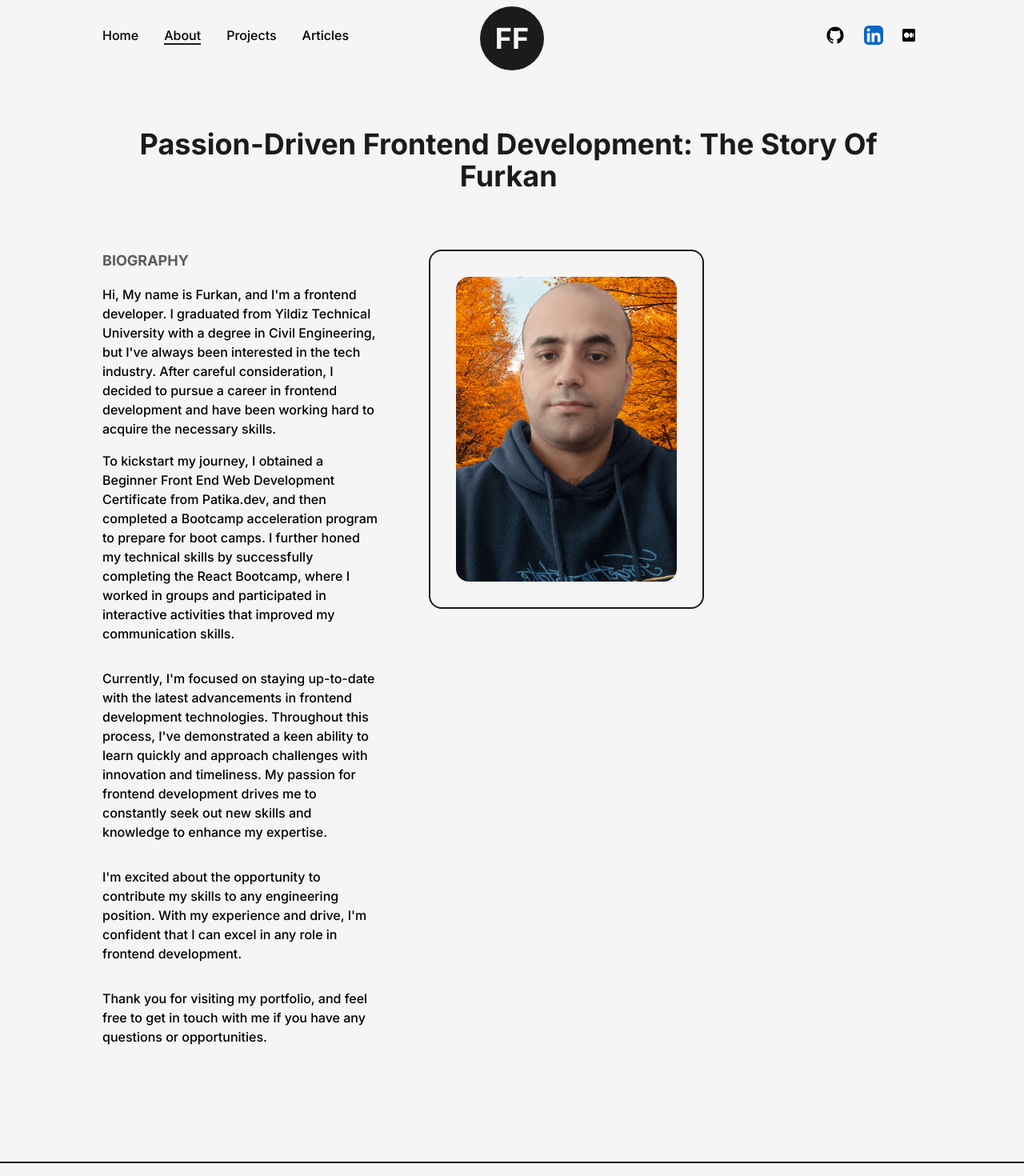
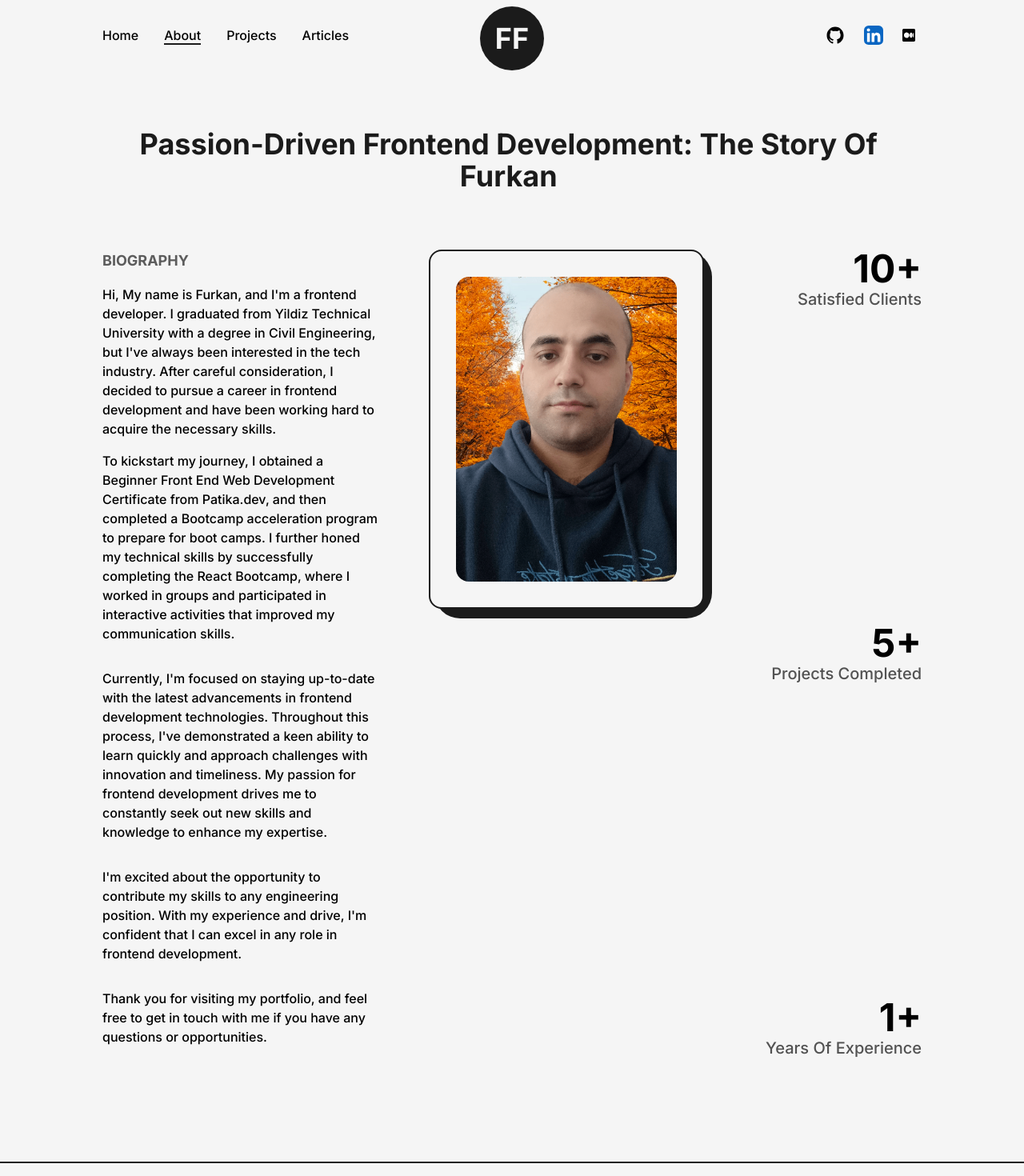
Before and after one commit to FurkanFirat23/my-portfolio, a Next.js app: page /about in a window 1280 px wide. Shown: the top 1470 px of the page at 80% size. Built offline with nearby package versions, Linux system fonts and the light colour scheme.

Commit message:
added some animation to numbers

```diff
--- a/src/pages/about.js
+++ b/src/pages/about.js
@@ -2,8 +2,32 @@ import AnimatedText from "@/components/AnimatedText";
 import Layout from "@/components/Layout";
 import Head from "next/head";
 import Image from "next/image";
-import React from "react";
+import React, { useEffect, useRef } from "react";
 import pphd from "../../public/images/profile/pphd.jpg";
+import { useInView, useMotionValue, useSpring } from "framer-motion";
+
+const AnimatedNumbers = ({ value }) => {
+  const ref = useRef(null);
+  const motionValue = useMotionValue(0);
+  const springValue = useSpring(motionValue, { damping: 100, stiffness: 100 });
+  const isInView = useInView(ref, { once: true });
+  useEffect(() => {
+    if (isInView) {
+      motionValue.set(value);
+    }
+  }, [isInView, value, motionValue]);
+
+  useEffect(() => {
+    springValue.on("change", (v) => {
+      if (ref.current && v.toFixed(0) <= value) {
+        ref.current.textContent = v.toFixed(0);
+      }
+    });
+  }, [springValue, value]);
+
+  return <span ref={ref}></span>;
+};
+
 const about = () => {
   return (
     <>
@@ -59,11 +83,39 @@ const about = () => {
             </div>
 
             <div className="col-span-3 relative h-max rounded-2xl border-2 border-solid border-dark bg-light p-8 ">
+              <div className="absolute top-0 -right-3 -z-10 w-[102%] h-[103%] rounded-[2rem] bg-dark " />
               <Image
                 src={pphd}
                 alt="FurkanF"
                 className="w-full h-auto rounded-2xl"
               />
+            </div>
+
+            <div className="col-span-2 flex flex-col items-end justify-between ">
+              <div className="flex flex-col items-end justify-center">
+                <span className="inline-block text-5xl font-bold">
+                  <AnimatedNumbers value={10} />+
+                </span>
+                <h2 className="text-xl font-medium capitalize text-dark/75">
+                  satisfied clients
+                </h2>
+              </div>
+              <div className="flex flex-col items-end justify-center">
+                <span className="inline-block text-5xl font-bold">
+                  <AnimatedNumbers value={5} />+
+                </span>
+                <h2 className="text-xl font-medium capitalize text-dark/75">
+                  projects completed
+                </h2>
+              </div>
+              <div className="flex flex-col items-end justify-center">
+                <span className="inline-block text-5xl font-bold">
+                  <AnimatedNumbers value={1} />+
+                </span>
+                <h2 className="text-xl font-medium capitalize text-dark/75">
+                  years of experience
+                </h2>
+              </div>
             </div>
           </div>
         </Layout>
```
